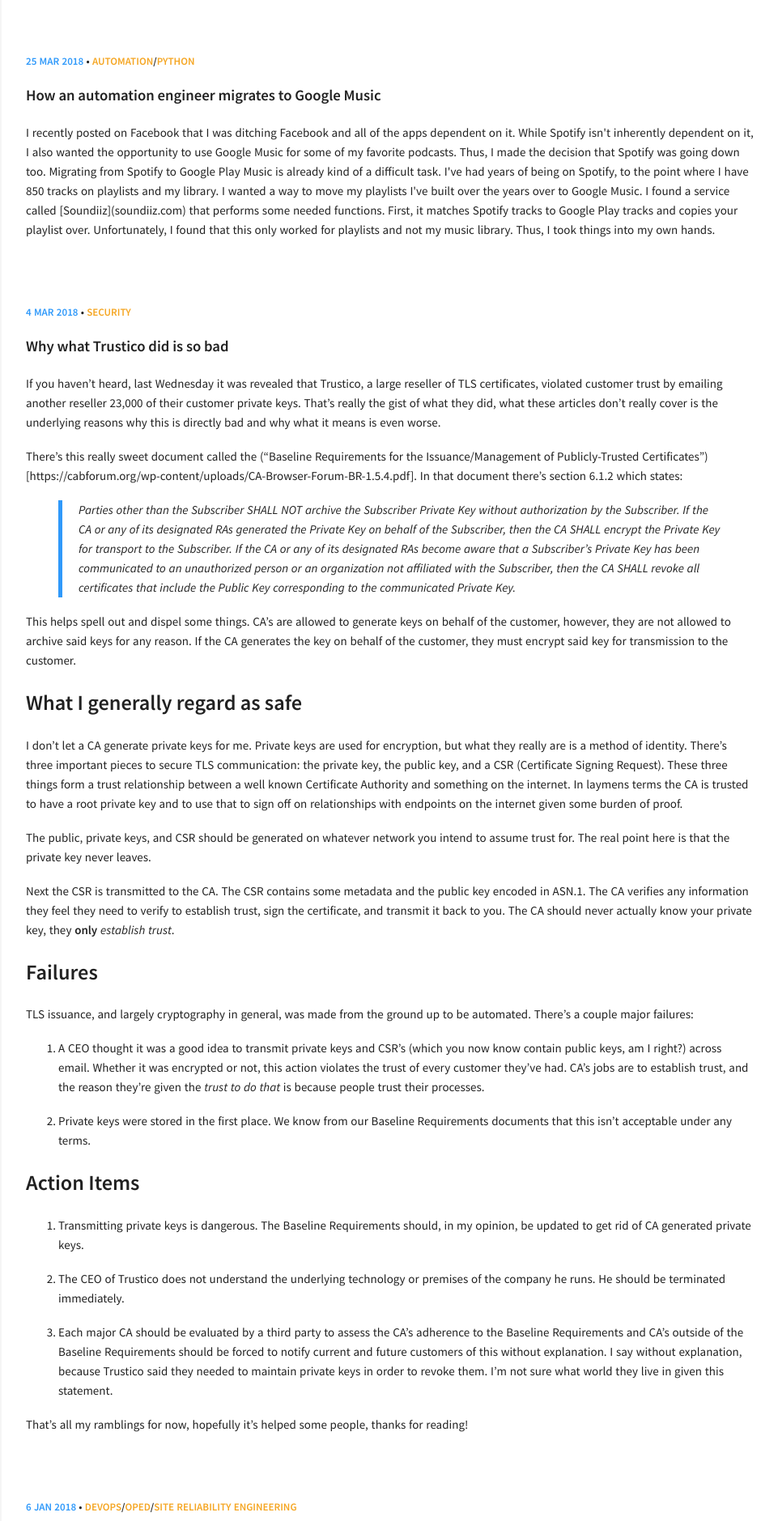
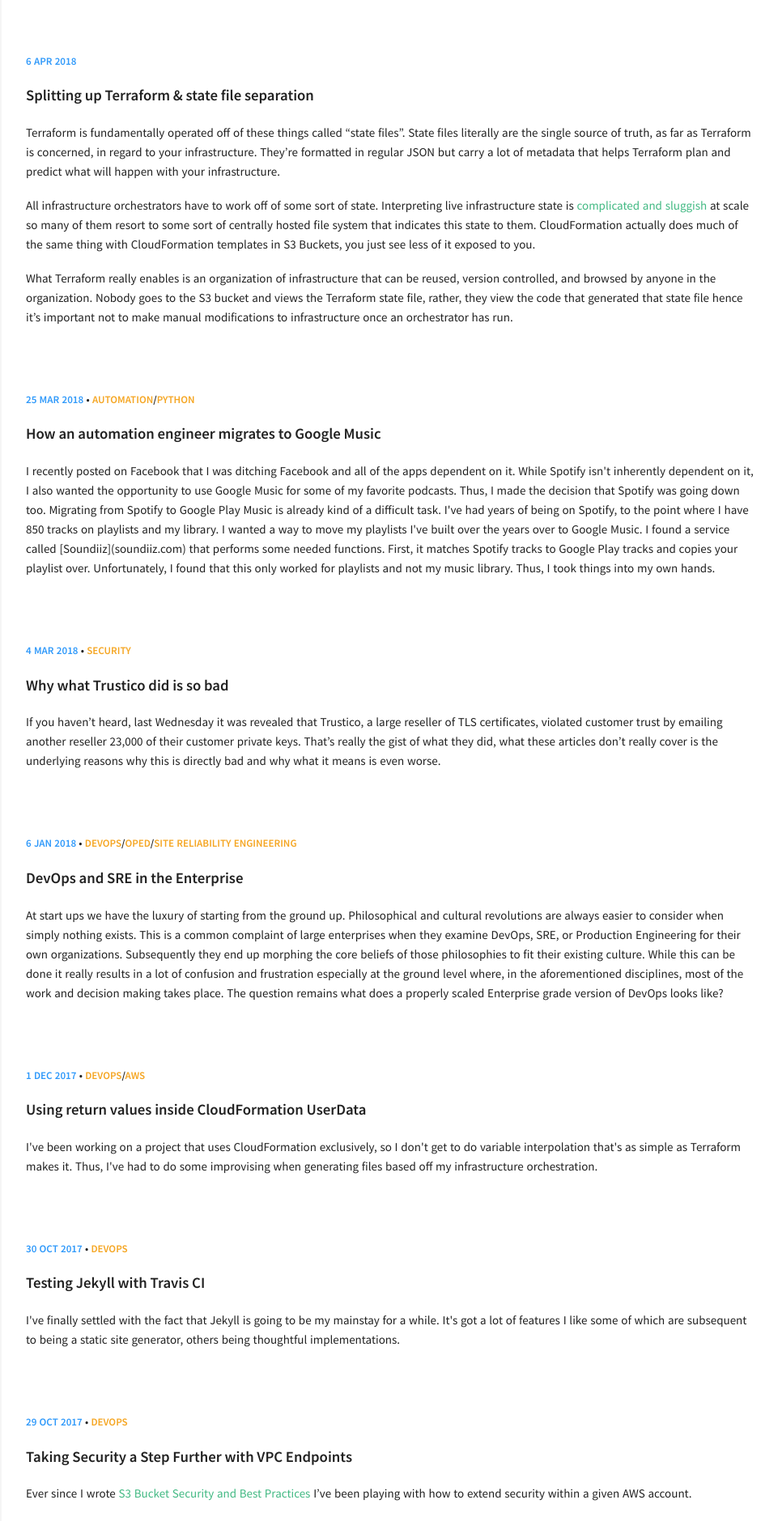
Before and after one commit to Kharonkrayford/mattouille.github.io, a Jekyll site: the page built from index.html, in a window 1280 px wide. Shown: the top 1879 px of the page at 81% size, without its empty margins (318-1279 px from the left). Built offline with Jekyll 4.4.1, drawn with Linux system fonts in a browser that asks for light colours; nearby versions of some CDN libraries; some of the changed lines change nothing that is shown; some of the changed text lies outside the part shown.

Commit message:
Adding articles

````diff
--- /dev/null
+++ b/_posts/2018-04-06-statefile-separation.md
@@ -0,0 +1,141 @@
+---
+title: "Splitting up Terraform & state file separation"
+layout: post
+tags:
+category: []
+---
+
+Terraform is fundamentally operated off of these things called "state files". State files literally are the single source of truth, as far as Terraform is concerned, in regard to your infrastructure. They're formatted in regular JSON but carry a lot of metadata that helps Terraform plan and predict what will happen with your infrastructure.
+
+All infrastructure orchestrators have to work off of some sort of state. Interpreting live infrastructure state is [complicated and sluggish](https://github.com/hashicorp/terraform/issues/10474) at scale so many of them resort to some sort of centrally hosted file system that indicates this state to them. CloudFormation actually does much of the same thing with CloudFormation templates in S3 Buckets, you just see less of it exposed to you.
+
+What Terraform really enables is an organization of infrastructure that can be reused, version controlled, and browsed by anyone in the organization. Nobody goes to the S3 bucket and views the Terraform state file, rather, they view the code that generated that state file hence it's important not to make manual modifications to infrastructure once an orchestrator has run.
+
+<!--more-->
+
+#### State files: some things to know
+
+State files as you may have guessed are almost entirely plain text. Terraform does not attempt to do any encryption for you, rather Terraform assumes that you would handle this on a remote state backend and even combine it with things like CredStash or Vault.
+
+Due to the nature of state files it is possible to have two users execute on the same state file at once which is pretty problematic. To solve for this Terraform introduces [locking](https://www.terraform.io/docs/state/locking.html). How locking is handled is entirely dependent on whatever backend you choose but more or less the state file is locked so no other user can modify it. This works in the same way that earlier VCS's did.
+
+
+
+#### State file contents and jargon
+
+Let's take a deep dive into some Terraform state files. Below is the basic outline of a state file.
+
+```json
+{
+    "version": 3,
+    "terraform_version": "0.11.5",
+    "serial": 7,
+    "lineage": "xxx",
+    "modules": [
+        {
+            "path": [
+                "root"
+            ],
+            "outputs": {
+
+            },
+            "resources": {
+
+            },
+            "depends_on": []
+        }
+    ]
+}
+```
+
+Immediately we can see some things we'd recognize right away such as "terraform_version", "outputs", and "resources". Don't focus on the word "modules" too much as it doesn't really mean the same thing as an actual Terraform Module. So far though, this data is fairly readable.
+
+Other things like "version", "lineage", "serial" may not be so obvious:
+
+> "Version" indicates the format in which the state file is maintained which allows backward compatibility to older state files and the ability to move state files forward as those versions progress.
+
+> "Serial" meanwhile is a sort of versioning system in that if the serial in the destination state is higher than that of the state being pushed, Terraform will reject that change.
+
+> "Lineage" actually identifies the state file in a unique way which provides protection against accidentally pushing one state file and overriding another on a remote backend.
+
+#### State file separation
+
+Consider the directory and file structure below.
+
+```
+terraform_code
+|_ global
+   |_ iam
+      |_ terraform.tfstate
+   |_ s3
+      |_ terraform.tfstate
+|_ modules
+|_ shared
+   |_ vpc
+      |_ terraform.tfstate
+   |_ ci_cd
+      |_ terraform.tfstate
+|_ database
+   |_ rds
+      |_ terraform.tfstate
+|_ prod
+   |_ vpc
+      |_ terraform.tfstate
+   |_ service_discovery
+      |_ terraform.tfstate
+   |_ secrets_management
+      |_ terraform.tfstate
+   |_ app
+      |_ terraform.tfstate
+|_ qa
+   |_ vpc
+      |_ terraform.tfstate
+   |_ service_discovery
+      |_ terraform.tfstate
+   |_ secrets_management
+      |_ terraform.tfstate
+   |_ app
+      |_ terraform.tfstate
+```
+
+Some astute Terraformers may be asking why I'm talking about directory separation before I bring up something like workspaces. Workspaces to me are like environment separation. They create entirely different versions of your infrastructure and what I'm about to get into is a bit of *environment-ception*. In infrastructure management we have two basic things we're dealing with:
+
+1. Environments that software exists in. In an effort to keep these things clear I'm going to refer to these as "staging environments". This for instance is "prod" where I run production code and "stage" where I run staging code.
+2. The environment stage of a particular Terraform directory. This is what you'll read more about in Workspaces. This basically implies, "I want to work on the QA VPC, but I want to do so without creating excessive directories and I want to be able to just kind of switch into it." If you're familiar with Trunk Based Development, workspaces should click for you really easily as the flow is moderately the same.
+
+Now that we've got that out of the way we can discuss the separation of state files themselves. On it's facade state file separation may not seem inherently important, however, when you begin to use variables to affect large swaths of infrastructure it can get very important. One key use case is that when you have to "recreate" a VPC or subnet it actually causes all instances in that subnet to be recreated. One adverse affect of modifying a variable could be that you could unintentionally recreate a subnet or VPC and experience an unintentional and unmanaged outage. These kind of use cases become more and more common as your infrastructure grows larger and more complex.
+
+**Gotta keep 'em separated**. Thanks to Terraform Data we can actually grab remote state and link it to existing infrastructure that's stored in a totally different state file. This makes it seem as if we're using one big Terraform document when we're actually not at all. In fact, we have the safety to assure that our `terraform destroy` on the app state file won't go suddenly blow away the vpc state file just because it uses information from it.
+
+In the below example I'm wanting to get information on a VPC. In my remote state file for my Shared VPC I actually output the VPC ID.
+
+```perl
+data "terraform_remote_state" "shared_vpc" {
+  backend = "s3"
+  config {
+    bucket = "terraform-state.mydomain.com"
+    key    = "shared/vpc/terraform.tfstate"
+    region = "us-east-1"
+  }
+}
+
+data "aws_vpc" "shared_vpc" {
+  id = "${data.terraform_remote_state.shared_vpc.vpc_id}"
+}
+```
+
+Now my `data.aws_vpc.shared_vpc` gives me all the arguments from [here(https://www.terraform.io/docs/providers/aws/d/vpc.html).
+
+While it does slightly increase complexity it relieves some major pain in the long run.
+
+#### Workspaces
+
+Given how I thought about state file separation it's now worth some time to explain what I think of workspaces. In infrastructure I'm creating staging environments where developers put different levels of *their* code, but where do I put different levels of *my* code to verify my changes are non-breaking? Aha! Such a thing does exist and intro workspaces.
+
+The default workspaces is quite literally called "default". I suggest running production code in this workspace as it is the one workspace that can never be deleted. In your code you can always called `terraform.workspace` in order to adjust counts, however, names will never need to be custom for workspaces. Instead, a new workspace sees totally new infrastructure and is synced to the remote state file (in the case that you're using one). The nice thing here is that deleting one workspace will never affect another and you can continue to reference other live infrastructure since you're directory separated, so you don't get any infrastructure dependency hell where you're creating infinite resources just to try things out.
+
+While this doesn't really count as state file *separation* per se it is separation of environments for different purposes. In one case you're separating for *dev* code and in this case you're separating for *your* code.
+
+#### Conclusion
+
+Hopefully you're learned a bit on state files, separation through directories, workspaces, and why they're important to be used together. As always if you have questions or want to tell me I suck, I'm freely available on Twitter at @codencombovers or on LinkedIn!
````
Also changed, not shown: _posts/2018-03-04-why-what-trustico-did-is-so-bad.md (+2 -0 lines).
